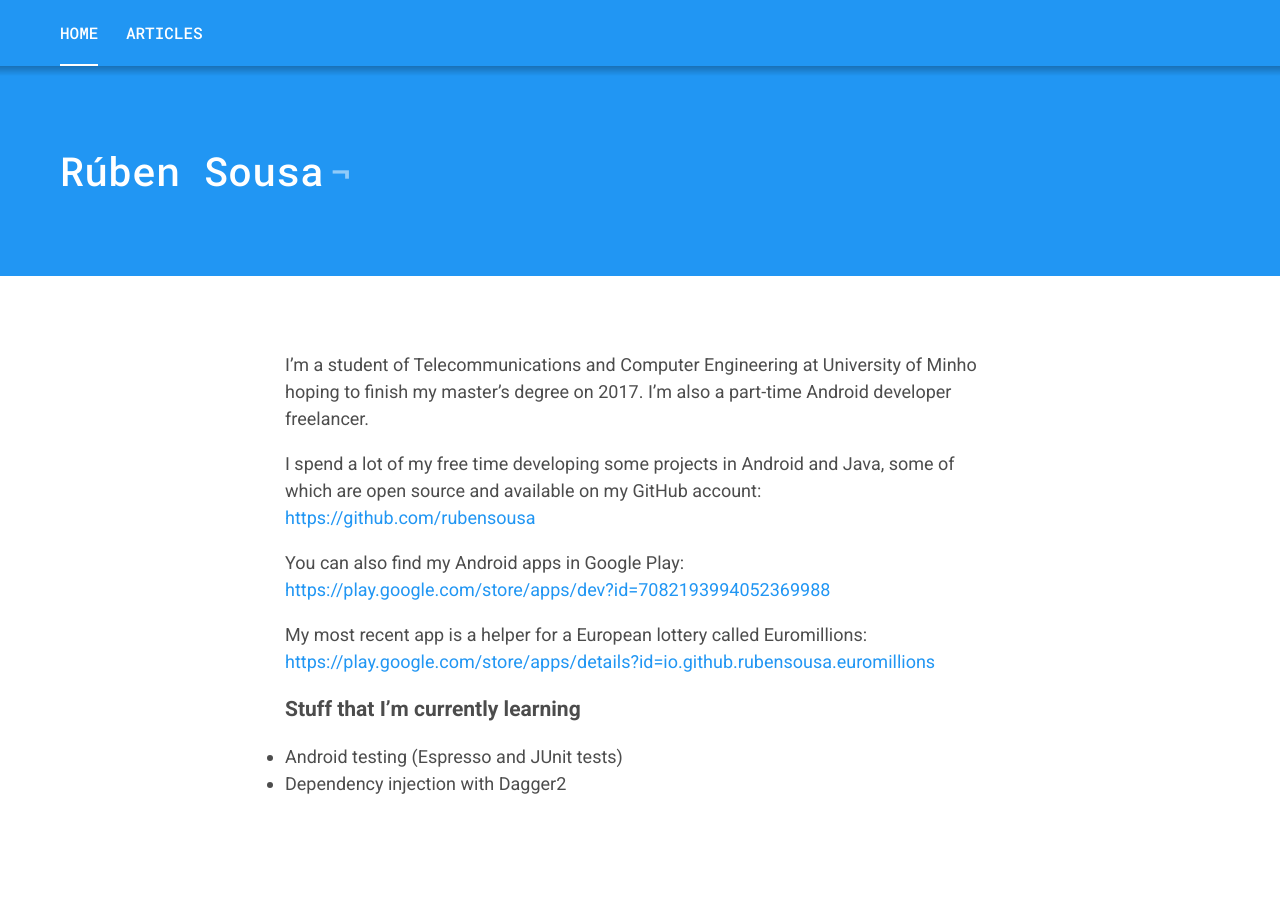
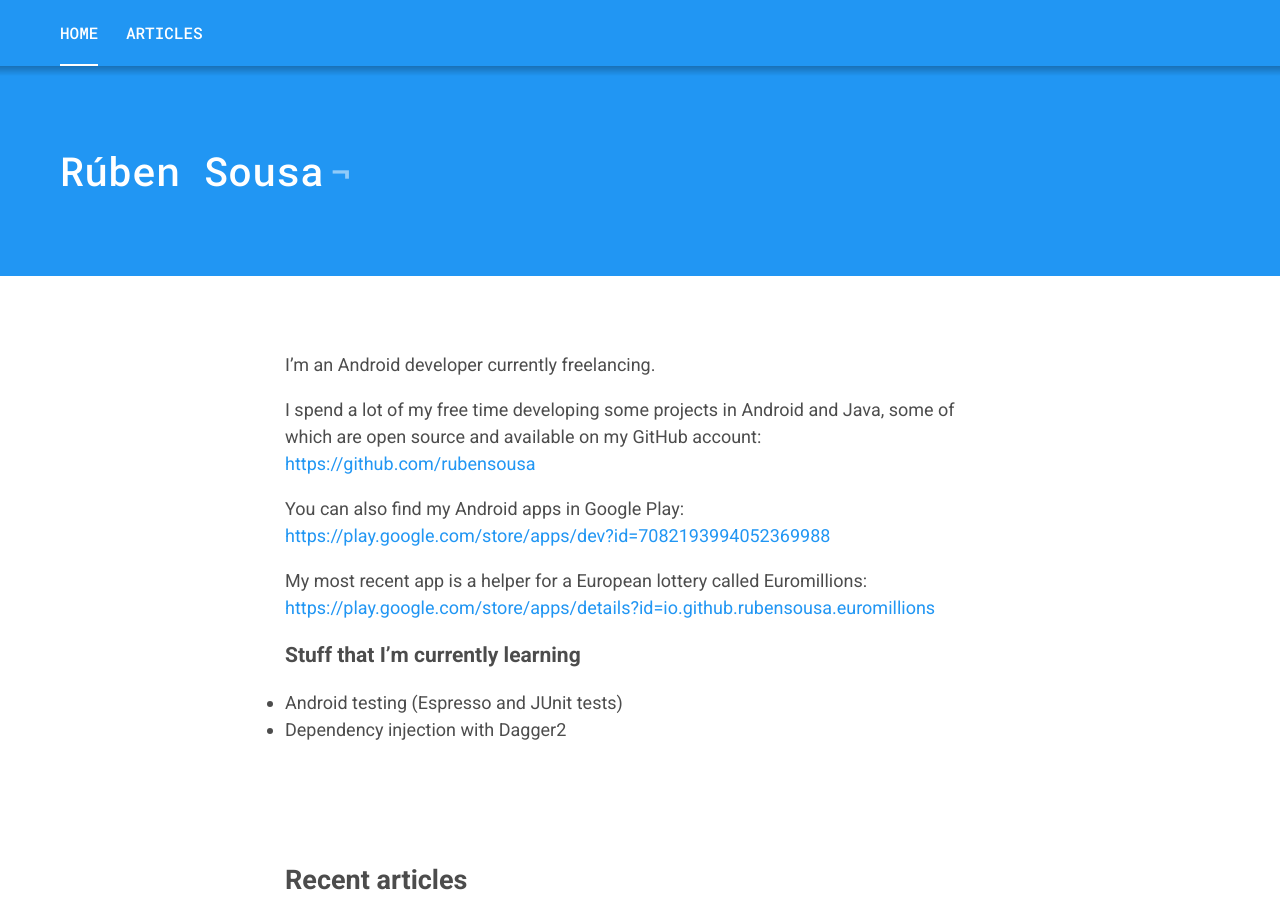
Before and after one commit to rubensousa/rubensousa.github.io, a Jekyll site: the page built from index.markdown, in a window 1280 px wide and 900 px high. Built offline with Jekyll 4.4.1, drawn with Linux system fonts in a browser that asks for light colours.

Commit message:
Update description

```diff
--- a/index.markdown
+++ b/index.markdown
@@ -2,8 +2,7 @@
 layout: page
 title: Rúben Sousa
 ---
-I'm a student of Telecommunications and Computer Engineering at University of Minho hoping to finish my master's degree on 2017.
-I'm also a part-time Android developer freelancer.
+I'm an Android developer currently freelancing.
 
 I spend a lot of my free time developing some projects in Android and Java, some of which are open source and available on my GitHub account:
 [https://github.com/rubensousa](https://github.com/rubensousa)
```
